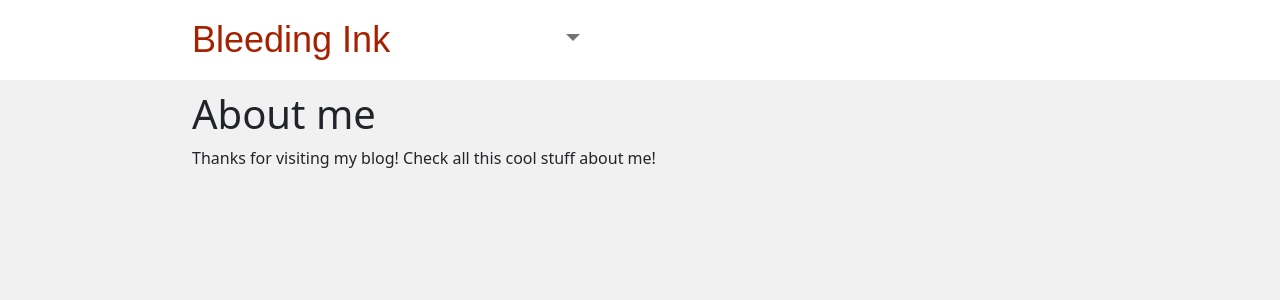
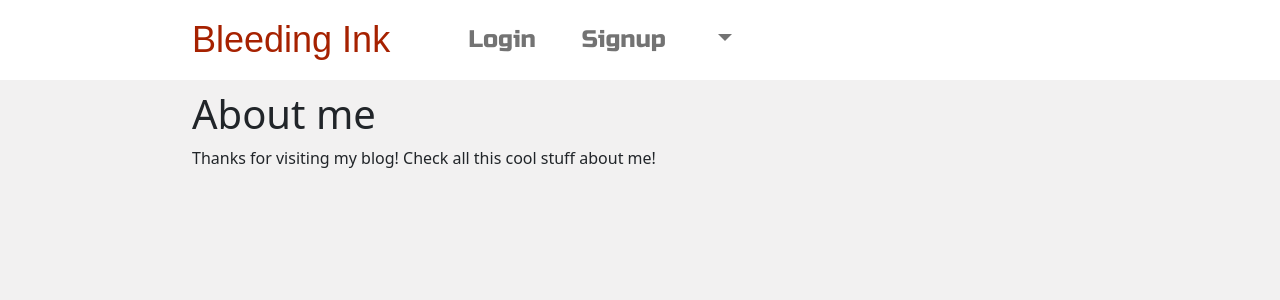
Before and after one commit to Priyanshu999/Bleeding-Ink, a Django app: page /about/ in a window 1280 px wide. Shown: the top 300 px of the page. Run offline with Django 3.2, Linux system fonts and the light colour scheme; some libraries are stand-ins or nearby versions; some web fonts are replaced.

Commit message:
Fixed bugs

```diff
--- a/blog/templates/blog/base.html
+++ b/blog/templates/blog/base.html
@@ -52,8 +52,8 @@
               <a class="nav-link">Hi {{ user.username }}! </a>
             </li>
             {% else %}
-              <li class="nav-item"><a class='nav-link' href="{% url 'login' %}" ><span class="glyphicon glyphicon-user"></span></a></li>
-              <li class="nav-item"><a class="nav-link" href="{% url 'signup' %}"><span class="glyphicon glyphicon-tent"></span></a></li>
+              <li class="nav-item"><a class='nav-link' href="{% url 'login' %}" >Login<span class="glyphicon glyphicon-user"></span></a></li>
+              <li class="nav-item"><a class="nav-link" href="{% url 'signup' %}">Signup<span class="glyphicon glyphicon-tent"></span></a></li>
           {% endif %}
           <li class="nav-item dropdown">
             <a class="nav-link dropdown-toggle" href="#" id="navbarDropdown" role="button" data-bs-toggle="dropdown" aria-expanded="false">
--- a/mysite/settings.py
+++ b/mysite/settings.py
@@ -128,4 +128,4 @@ MEDIA_ROOT = os.path.join(BASE_DIR, 'media')
 LOGIN_REDIRECT_URL = '/'
 
 
-DEBUG = False
+DEBUG = True
```
Also changed, not shown: db.sqlite3.
